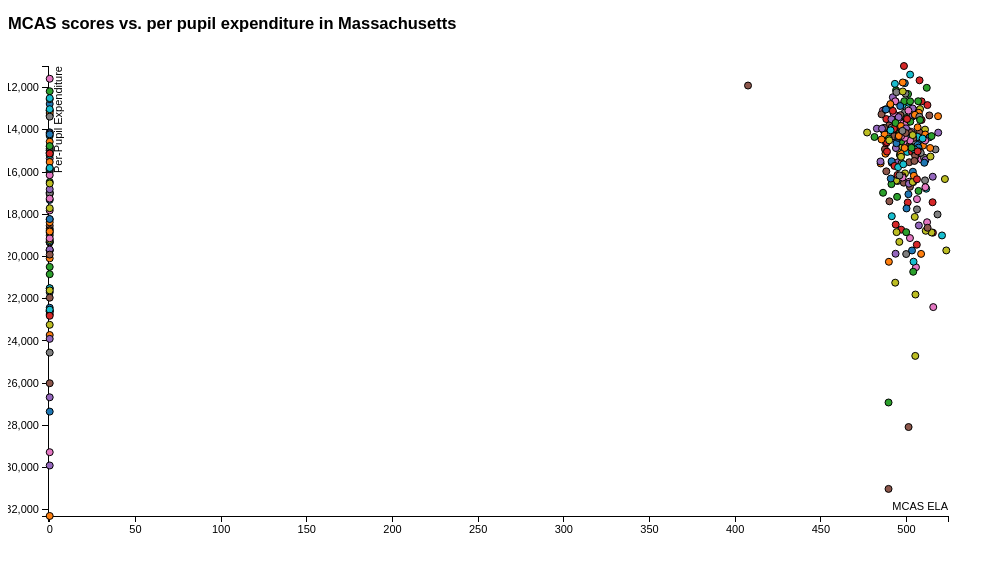
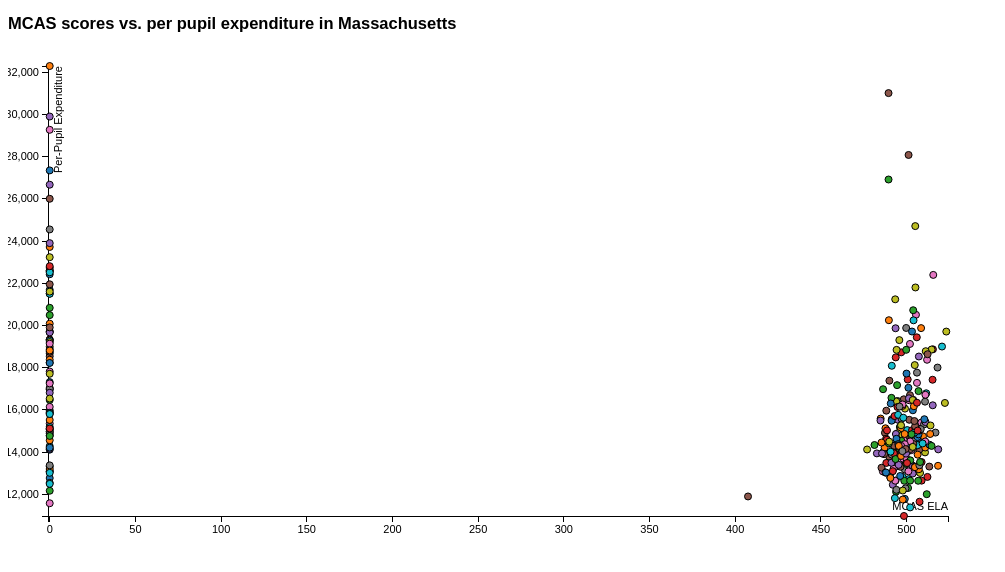
Before and after one commit to lisawilliams/d3http, a plain HTML site: page new.html in a window 1280 px wide. Shown: the whole page, without its empty margins (0-1005 px from the left). Drawn offline with nearby package versions, Linux system fonts and the light colour scheme.

Commit message:
reversed y axis so that larger values are at the top

```diff
--- a/new.html
+++ b/new.html
@@ -55,7 +55,7 @@ var xValue = function(d) { return d["MCAS-ELA"];}, // data -> value
 
 // setup y
 var yValue = function(d) { return d["TOTAL-EXP"];}, // data -> value
-    yScale = d3.scale.linear().range([0, height]), // value -> display
+    yScale = d3.scale.linear().range([height, 0]), // value -> display
     yMap = function(d) { return yScale(yValue(d));}, // data -> display
     yAxis = d3.svg.axis().scale(yScale).orient("left")
     console.log(yMap[0])
```
